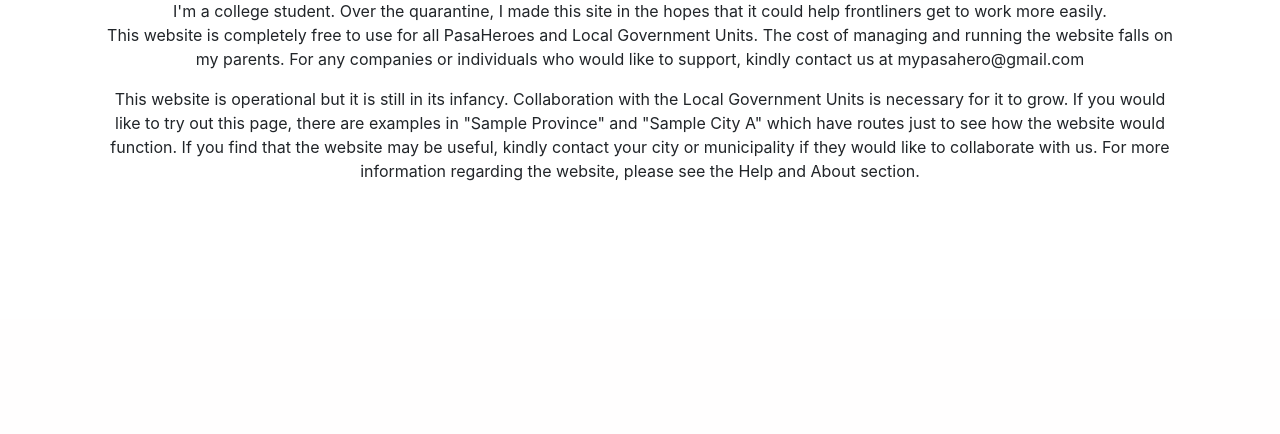
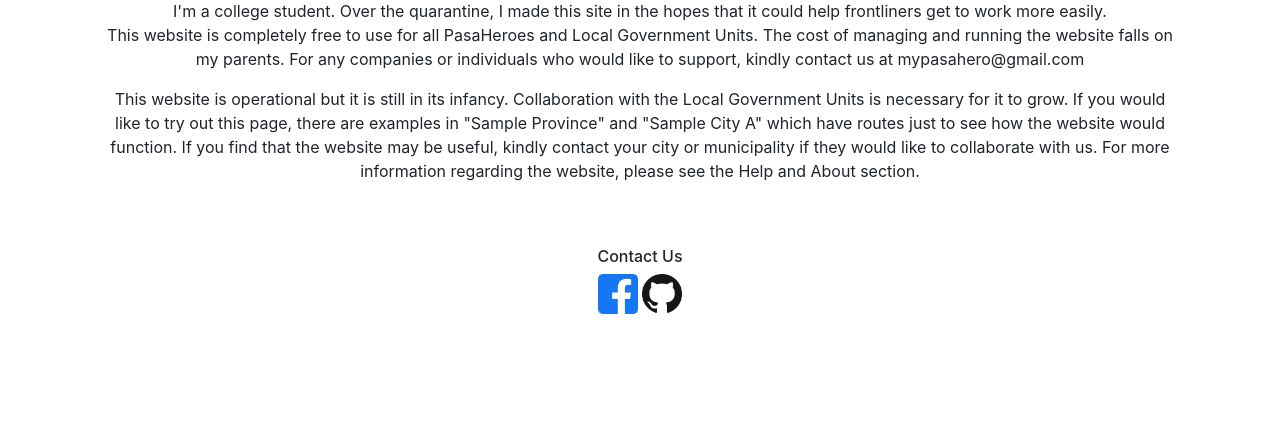
Before and after one commit to thisLexic/anti-covid, a Django app: page / in a window 1280 px wide. Shown: the part 550-984 px from the top of the page. Before the commit the page ends 731 px from the top, so only its background shows below. Run offline with Django 3.2, Linux system fonts and the light colour scheme; some libraries are stand-ins or nearby versions.

Commit message:
added link to facebook and github

```diff
--- a/pasahero/help/templates/help_home.html
+++ b/pasahero/help/templates/help_home.html
@@ -28,5 +28,6 @@
 	</div>
 	<br>
 	* If you are unsure of what type of user you are, kindly read the About page.
+	<br><br>
 </div>
 {% endblock %}
--- a/pasahero/templates/base.html
+++ b/pasahero/templates/base.html
@@ -2,6 +2,8 @@
 {% load static %}
 <html>
 <head>
+  <link rel="stylesheet" href="https://cdnjs.cloudflare.com/ajax/libs/font-awesome/4.7.0/css/font-awesome.min.css">
+
 	<link rel="stylesheet" href="https://stackpath.bootstrapcdn.com/bootstrap/4.4.1/css/bootstrap.min.css" integrity="sha384-Vkoo8x4CGsO3+Hhxv8T/Q5PaXtkKtu6ug5TOeNV6gBiFeWPGFN9MuhOf23Q9Ifjh" crossorigin="anonymous">
   <script src="https://code.jquery.com/jquery-3.4.1.slim.min.js" integrity="sha384-J6qa4849blE2+poT4WnyKhv5vZF5SrPo0iEjwBvKU7imGFAV0wwj1yYfoRSJoZ+n" crossorigin="anonymous"></script>
   <script src="https://cdn.jsdelivr.net/npm/popper.js@1.16.0/dist/umd/popper.min.js" integrity="sha384-Q6E9RHvbIyZFJoft+2mJbHaEWldlvI9IOYy5n3zV9zzTtmI3UksdQRVvoxMfooAo" crossorigin="anonymous"></script>
--- a/pasahero/templates/home.html
+++ b/pasahero/templates/home.html
@@ -55,4 +55,17 @@ Home Page
 		This website is operational but it is still in its infancy. Collaboration with the Local Government Units is necessary for it to grow. If you would like to try out this page, there are examples in "Sample Province" and "Sample City A" which have routes just to see how the website would function. If you find that the website may be useful, kindly contact your city or municipality if they would like to collaborate with us. For more information regarding the website, please see the Help and About section.
 	</p>
 </div>
+
+<br><br>
+<h6 align="center">
+	Contact Us
+</h6>
+<div align="center">
+	<a href="https://www.facebook.com/MypasaHero-105046384491987/">
+		<img src="{% static 'images/facebook.png' %}" height="40" width="40">
+	</a>
+	<a href="https://github.com/thisLexic/anti-covid">
+		<img src="{% static 'images/github.png' %}" height="40" width="40">
+	</a>
+</div>
 {% endblock %}
```
Also changed, not shown: pasahero/static/images/facebook.png (added), pasahero/static/images/github.png (added).
